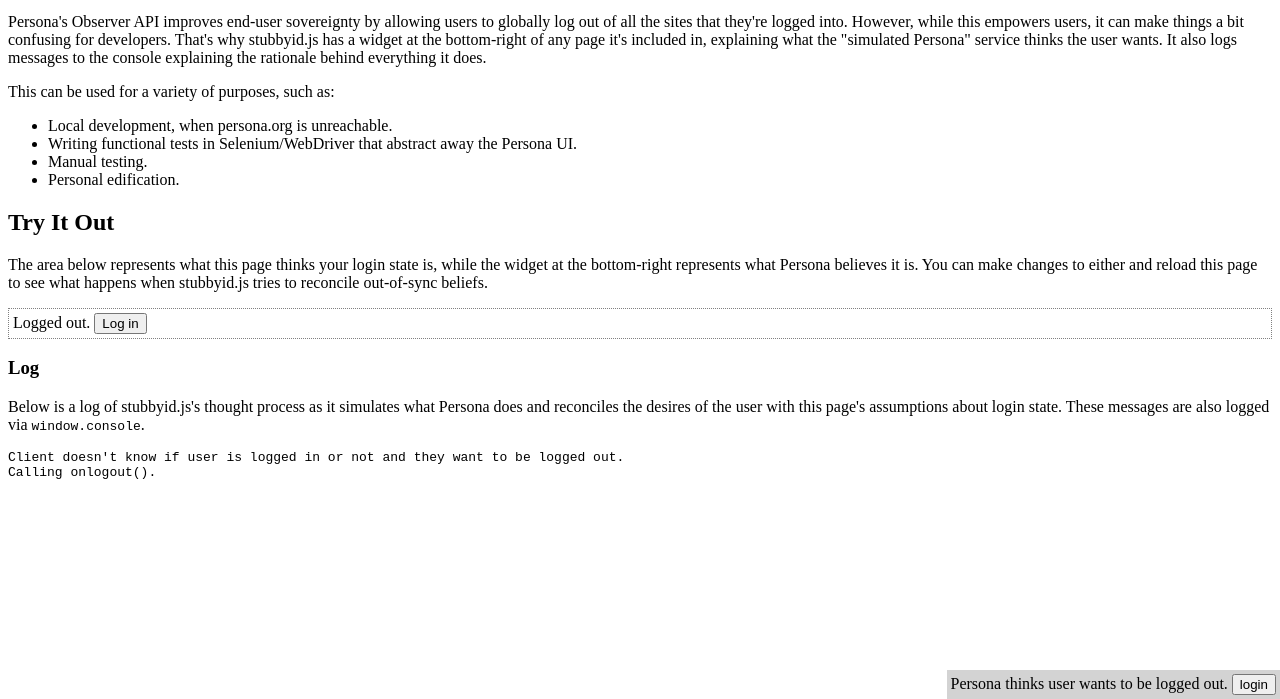
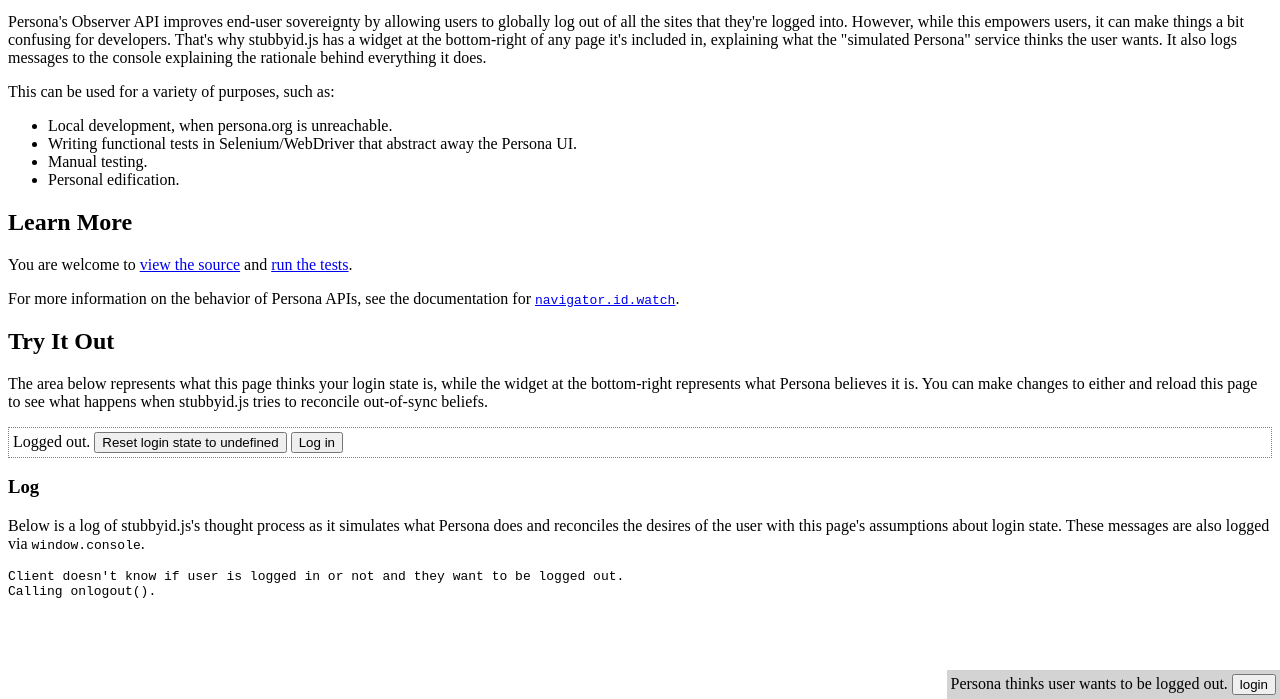
Before and after one commit to toolness/stubbyid, a plain HTML site: page index.html in a window 1280 px wide. Shown: the part 101-800 px from the top of the page. Drawn offline with Linux system fonts and the light colour scheme.

Commit message:
added 'reset login state to undefined' button

```diff
--- a/index.html
+++ b/index.html
@@ -37,6 +37,11 @@
     <li>Manual testing.</li>
     <li>Personal edification.</li>
   </ul>
+  <h2>Learn More</h2>
+  <p>You are welcome to <a href="stubbyid.js">view the source</a> and <a href="test/">run
+    the tests</a>.</p>
+  <p>For more information on the behavior of Persona APIs, see the
+    documentation for <a href="https://developer.mozilla.org/en-US/docs/DOM/navigator.id.watch"><code>navigator.id.watch</code></a>.</p>
   <h2>Try It Out</h2>
   <p>The area below represents what this page thinks your login state is,
     while the widget at the bottom-right represents what Persona believes
@@ -49,10 +54,12 @@
     </div>
     <div class="logged-in-only">
       Logged in as <span class="email"></span>.
+      <button onclick="reset();">Reset login state to undefined</button>
       <button onclick="navigator.id.logout();">Log out</button>
     </div>
     <div class="logged-out-only">
       Logged out.
+      <button onclick="reset();">Reset login state to undefined</button>
       <button onclick="navigator.id.request();">Log in</button>
     </div>
   </div>
@@ -67,6 +74,10 @@
   var KEY = "STUBBYID_EXAMPLE_CLIENT_STATE";
   var state = sessionStorage.getItem(KEY);
   var loggedInUser;
+  var reset = function() {
+    sessionStorage.removeItem(KEY);
+    window.location.reload();
+  };
   var setText = function(element, text) {
     if ('innerText' in element)
       element.innerText = text;
```
